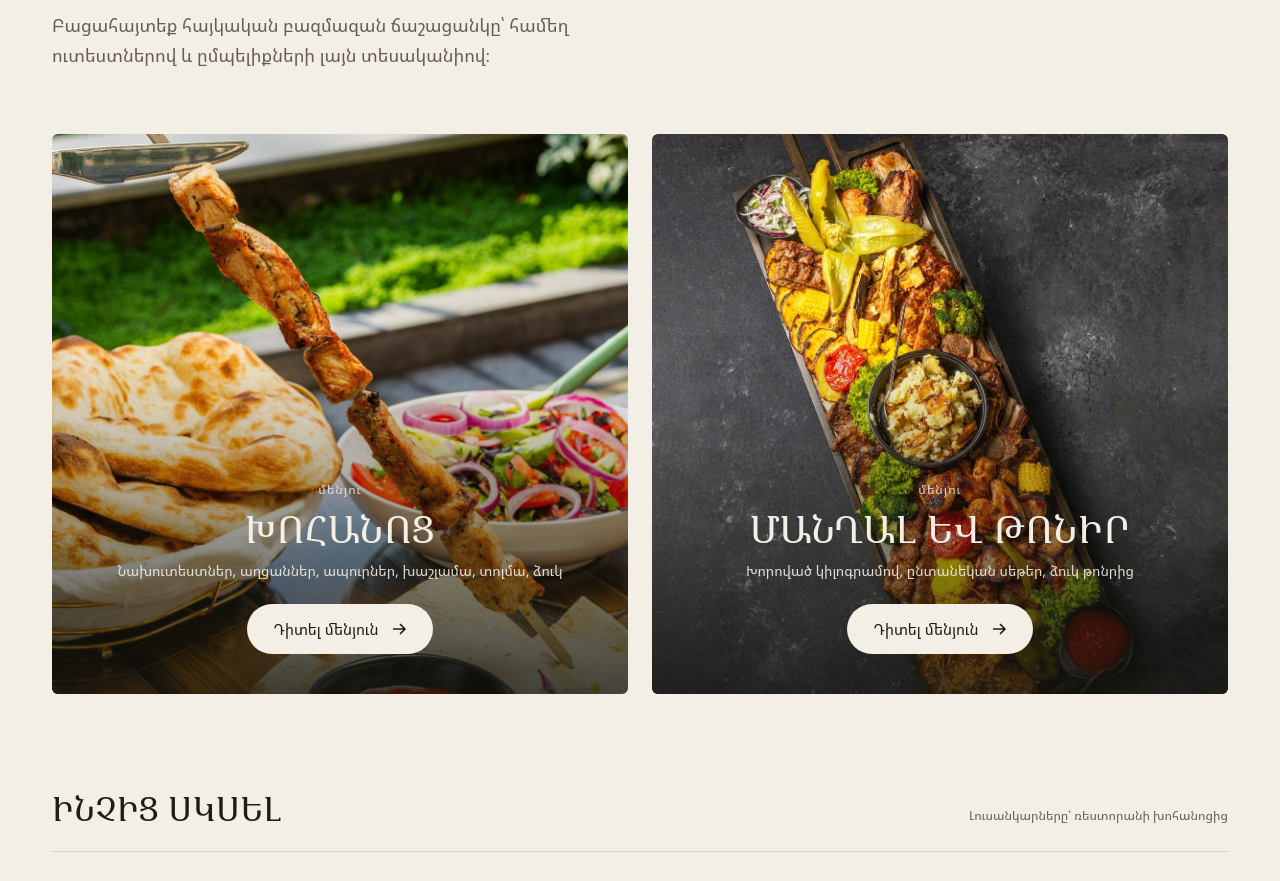
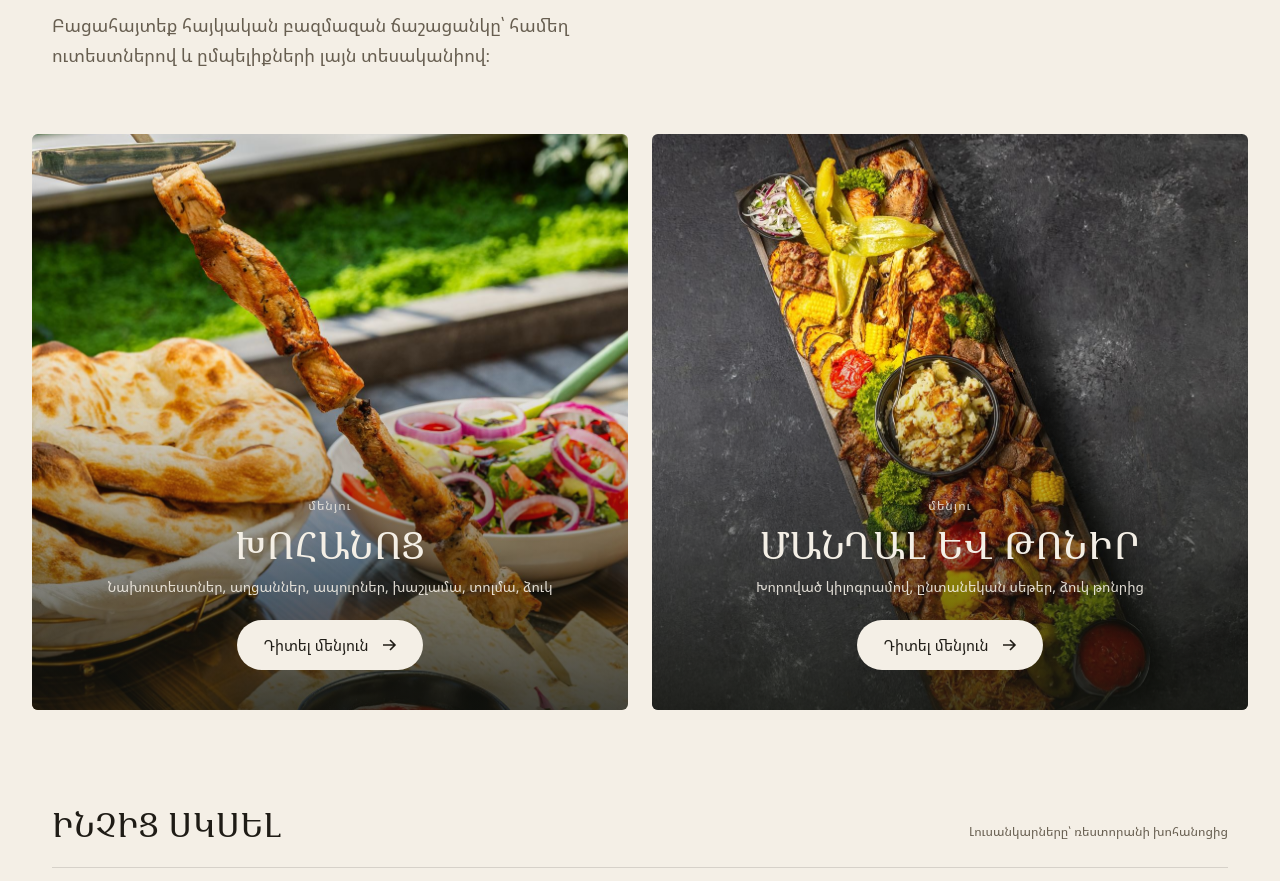
Before and after one commit to rafich12/ghars-garden-demo, a plain HTML site: page 1/index.html in a window 1280 px wide. Shown: the part 6500-7381 px from the top of the page. Drawn offline with Linux system fonts and the light colour scheme; a web font is replaced by a local one.

Commit message:
Вариант 1: карточки «Кухня» и «Мангал и тонир» почти во всю ширину

```diff
--- a/1/index.html
+++ b/1/index.html
@@ -279,8 +279,8 @@
   .sample-note { margin-top: 48px; font-size: var(--t-micro); color: var(--muted); }
 
   /* Меню */
-  .menu-cards { display: grid; grid-template-columns: 1fr 1fr; gap: var(--s5); margin-top: var(--s8); }
-  .mcard { position: relative; min-height: 560px; overflow: hidden; border-radius: var(--r-s); display: flex; align-items: flex-end; justify-content: center; text-align: center; color: var(--light); }
+  .menu-cards { display: grid; grid-template-columns: 1fr 1fr; gap: var(--s5); width: min(95vw, 1800px); margin: var(--s8) 0 0 calc(50% - min(47.5vw, 900px)); }
+  .mcard { position: relative; min-height: clamp(560px, 72vh, 760px); overflow: hidden; border-radius: var(--r-s); display: flex; align-items: flex-end; justify-content: center; text-align: center; color: var(--light); }
   .mcard img { position: absolute; inset: 0; width: 100%; height: 100%; object-fit: cover; transition: transform 1.2s var(--ease); }
   .mcard:hover img { transform: scale(1.05); }
   .mcard::after { content: ""; position: absolute; inset: 0; background: linear-gradient(180deg, transparent 38%, rgba(18,20,15,.78)); }
@@ -556,7 +556,7 @@
     .c4 { grid-column: 1 / 3; grid-row: 7 / 10; }
     .c5 { grid-column: 1 / 4; grid-row: 11 / 15; }
     .c6 { grid-column: 4 / 7; grid-row: 11 / 15; }
-    .menu-cards { grid-template-columns: 1fr; }
+    .menu-cards { grid-template-columns: 1fr; width: auto; margin-left: 0; }
     .mcard { min-height: 440px; }
     .dgrid { grid-template-columns: repeat(2, 1fr); }
     .band { grid-template-columns: 1fr; padding: var(--s7) var(--s6); }
```
